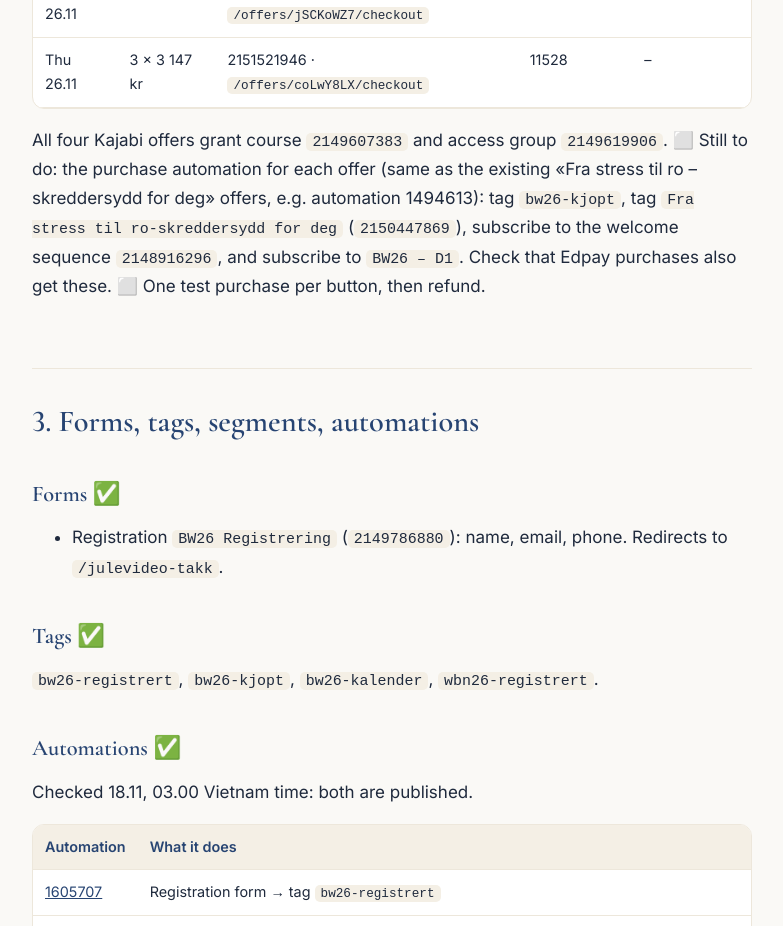
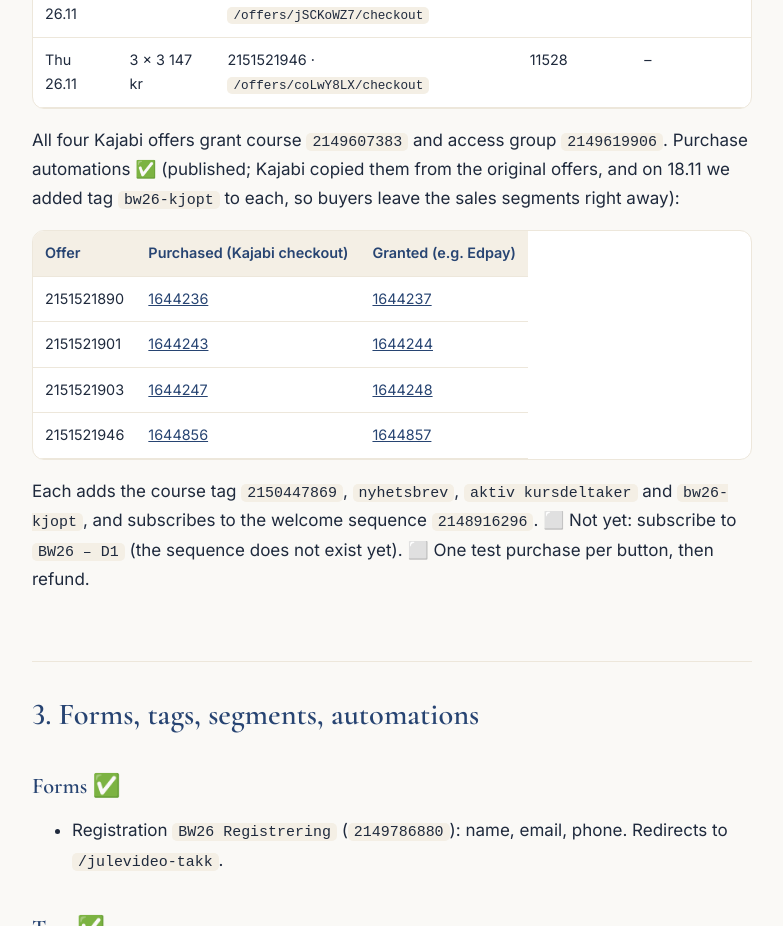
Before and after one commit to haphuongharley-wq/maren-bw-2026-review, a plain HTML site: page copy/build.html in a window 1280 px wide. Shown: the part 1800-2726 px from the top of the page, without its empty margins (344-1127 px from the left). Drawn offline with nearby package versions, Linux system fonts and the light colour scheme.

Commit message:
docs: rebuild build instructions

```diff
--- a/copy/build.html
+++ b/copy/build.html
@@ -141,7 +141,39 @@ body{font-variant-numeric:lining-nums}</style></head><body><nav class="bar" aria
 </tr>
 </tbody>
 </table>
-<p>All four Kajabi offers grant course <code>2149607383</code> and access group <code>2149619906</code>. ⬜ Still to do: the purchase automation for each offer (same as the existing «Fra stress til ro – skreddersydd for deg» offers, e.g. automation 1494613): tag <code>bw26-kjopt</code>, tag <code>Fra stress til ro-skreddersydd for deg</code> (<code>2150447869</code>), subscribe to the welcome sequence <code>2148916296</code>, and subscribe to <code>BW26 – D1</code>. Check that Edpay purchases also get these. ⬜ One test purchase per button, then refund.</p>
+<p>All four Kajabi offers grant course <code>2149607383</code> and access group <code>2149619906</code>. Purchase automations ✅ (published; Kajabi copied them from the original offers, and on 18.11 we added tag <code>bw26-kjopt</code> to each, so buyers leave the sales segments right away):</p>
+<table>
+<thead>
+<tr>
+<th>Offer</th>
+<th>Purchased (Kajabi checkout)</th>
+<th>Granted (e.g. Edpay)</th>
+</tr>
+</thead>
+<tbody>
+<tr>
+<td>2151521890</td>
+<td><a href="https://app.kajabi.com/admin/workflows/1644236/edit">1644236</a></td>
+<td><a href="https://app.kajabi.com/admin/workflows/1644237/edit">1644237</a></td>
+</tr>
+<tr>
+<td>2151521901</td>
+<td><a href="https://app.kajabi.com/admin/workflows/1644243/edit">1644243</a></td>
+<td><a href="https://app.kajabi.com/admin/workflows/1644244/edit">1644244</a></td>
+</tr>
+<tr>
+<td>2151521903</td>
+<td><a href="https://app.kajabi.com/admin/workflows/1644247/edit">1644247</a></td>
+<td><a href="https://app.kajabi.com/admin/workflows/1644248/edit">1644248</a></td>
+</tr>
+<tr>
+<td>2151521946</td>
+<td><a href="https://app.kajabi.com/admin/workflows/1644856/edit">1644856</a></td>
+<td><a href="https://app.kajabi.com/admin/workflows/1644857/edit">1644857</a></td>
+</tr>
+</tbody>
+</table>
+<p>Each adds the course tag <code>2150447869</code>, <code>nyhetsbrev</code>, <code>aktiv kursdeltaker</code> and <code>bw26-kjopt</code>, and subscribes to the welcome sequence <code>2148916296</code>. ⬜ Not yet: subscribe to <code>BW26 – D1</code> (the sequence does not exist yet). ⬜ One test purchase per button, then refund.</p>
 <h2 id="3-forms-tags-segments-automations">3. Forms, tags, segments, automations</h2>
 <h3 id="forms">Forms ✅</h3>
 <ul>
```
